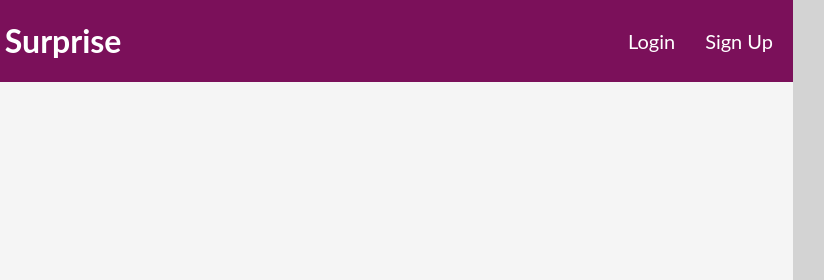
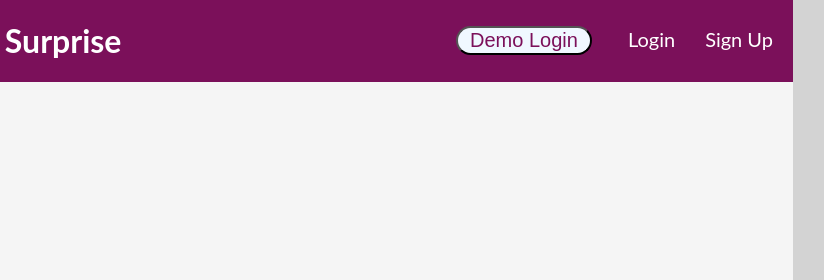
Before and after one commit to jork41989/ElephantSurprise, a React app in the folder client/: page /#/ in a window 1280 px wide. Shown: the top 280 px of the page, 359-1183 px from the left. Built offline with nearby package versions, Linux system fonts and the light colour scheme.

Commit message:
complete demo login

```diff
--- a/client/src/components/auth/auth.css
+++ b/client/src/components/auth/auth.css
@@ -29,3 +29,15 @@
   background-color: aliceblue;
   border-radius: 25px;
 }
+
+.demo-button {
+  margin-top: 10px;
+  margin-bottom: 10px;
+  width: 136px;
+  font-size: 20px;
+  background-color: aliceblue;
+  border-radius: 25px;
+  cursor: pointer;
+  color: #7b105a;
+  margin-right: 26px;
+}
--- /dev/null
+++ b/client/src/components/auth/demo_login.js
@@ -0,0 +1,54 @@
+import React, { Component } from "react";
+import { Mutation } from "react-apollo";
+import Mutations from '../../graphql/mutations';
+const { LOGIN_USER } = Mutations;
+
+class DemoLogin extends Component {
+  constructor(props) {
+    super(props);
+  }
+
+  updateCache(client, { data }) {
+    client.writeData({
+      data: {
+        isLoggedIn: data.login.loggedIn,
+        CurrentUserName: data.login.name,
+        CurrentUserID: data.login._id
+      }
+    });
+  }
+
+  loginDemo(e, loginUser) {
+    e.preventDefault();
+    loginUser({
+      variables: {
+        email: "demouser@demo.com",
+        password: "demo6o3AX0DY41"
+      }
+    });
+  }
+
+  render() {
+    return (
+      <Mutation
+        mutation={LOGIN_USER}
+        onError={err => console.log(err)}
+        onCompleted={data => {
+          const { token, _id, name } = data.login;
+          localStorage.setItem('auth-token', token);
+          localStorage.setItem('currentUserID', _id);
+          localStorage.setItem('currentUserName', name)
+        }}
+        update={(client, data) => this.updateCache(client, data)}
+      >
+        {loginUser => (
+          <button className="demo-button" onClick={e => { this.loginDemo(e, loginUser)}}>
+            Demo Login
+          </button>
+        )}
+      </Mutation>
+    );
+  }
+}
+
+export default DemoLogin;
--- a/client/src/components/nav.js
+++ b/client/src/components/nav.js
@@ -4,7 +4,7 @@ import { Query } from "react-apollo";
 import Queries from "../graphql/queries";
 import { ApolloConsumer } from 'react-apollo';
 import Modal from './modal/modal'
-
+import DemoLogin from './auth/demo_login';
 const { IS_LOGGED_IN } = Queries;
 
 class Nav extends Component {
@@ -49,6 +49,7 @@ class Nav extends Component {
             } else {
               return (
                 <div>
+                  <DemoLogin />
                   <button onClick={() => this.setState({ modal: true, type: "login" })} className="navBtn">Login</button>
                   < button onClick={() => this.setState({ modal: true, type: "signup" })} className="navBtn"> Sign Up </ button>
                   <Modal closeModal={this.closeModal} type={this.state.type}/>
```
